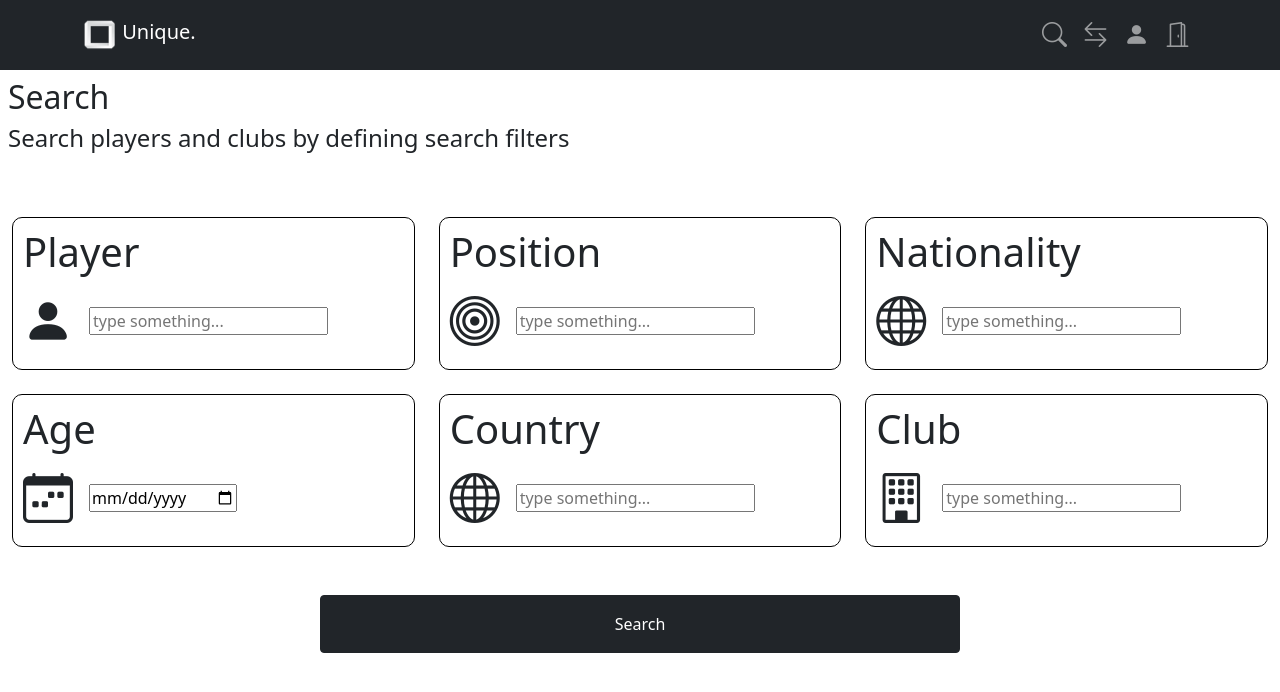
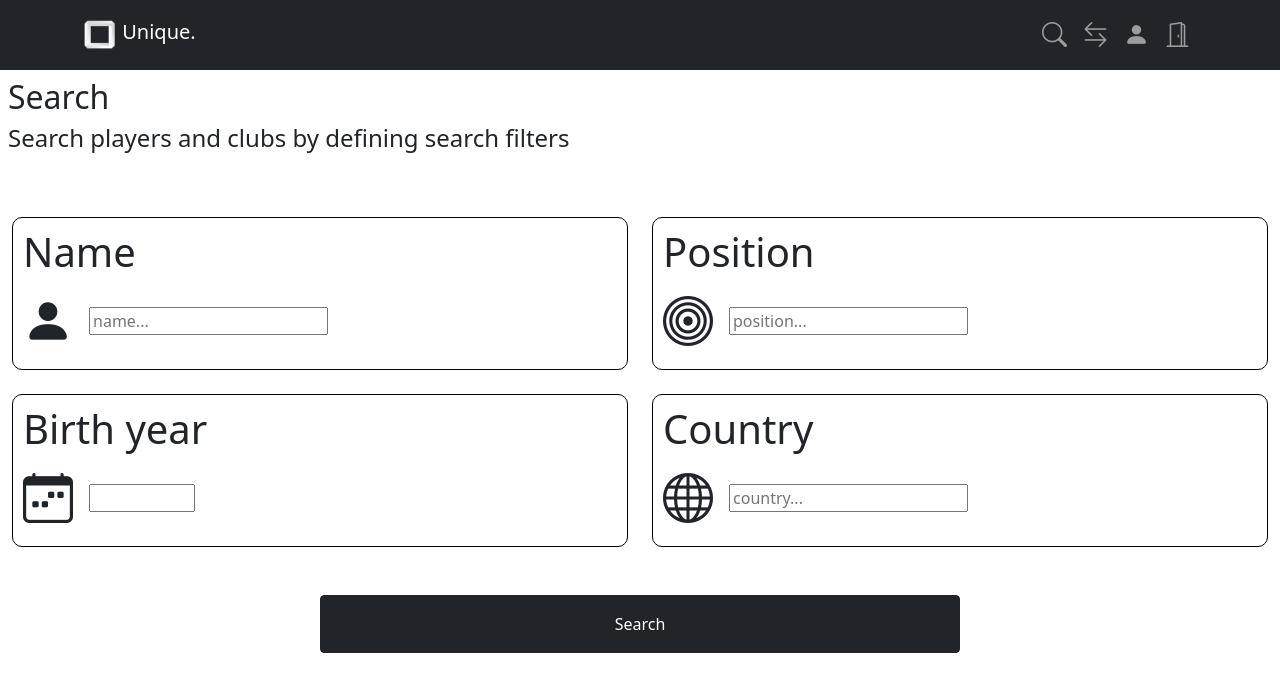
Before and after one commit to ShyqeriTari/Unique., a React (Create React App) app: page /search in a window 1280 px wide. Shown: the top 692 px of the page. Built offline with nearby package versions, Linux system fonts and the light colour scheme.

Commit message:
search section

```diff
--- a/src/components/Search.jsx
+++ b/src/components/Search.jsx
@@ -19,13 +19,11 @@ const Search = () => {
             </div>
 
             <Row className="m-auto mb-4 mt-5">
-                <Col sm={6} md={6} lg={4}><SearchSection title={"Player"} icon={"bi bi-person-fill"} type={"text"}/></Col>
-                <Col sm={6} md={6} lg={4}><SearchSection title={"Position"} icon={"bi bi-bullseye"} type={"text"}/></Col>
-                <Col sm={6} md={6} lg={4}><SearchSection title={"Nationality"} icon={"bi bi-globe"} type={"text"}/></Col>
+                <Col sm={6} md={6} lg={6}><SearchSection title={"Name"} icon={"bi bi-person-fill"} type={"text"} text={"name..."}/></Col>
+                <Col sm={6} md={6} lg={6}><SearchSection title={"Position"} icon={"bi bi-bullseye"} type={"text"} text={"position..."}/></Col>
 
-                <Col sm={6} md={6} lg={4}><SearchSection title={"Age"} icon={"bi bi-calendar-week"} type={"date"}/></Col>
-                <Col sm={6} md={6} lg={4}><SearchSection title={"Country"} icon={"bi bi-globe"} type={"text"} /></Col>
-                <Col sm={6} md={6} lg={4}><SearchSection title={"Club"} icon={"bi bi-building"} type={"text"}/></Col>
+                <Col sm={6} md={6} lg={6}><SearchSection title={"Birth year"} icon={"bi bi-calendar-week"} type={"number"} min={1900} max={2022}/></Col>
+                <Col sm={6} md={6} lg={6}><SearchSection title={"Country"} icon={"bi bi-globe"} type={"text"} text={"country..."}/></Col>
             </Row>
 
            { location === "/search-club-player" ? <Button variant="dark" className="search-button m-auto p-3" onClick={()=> navigate("/search-club-result") }>Search</Button> : location === "/search-compare-player1" ? <Button variant="dark" className="search-button m-auto p-3" onClick={()=> navigate("/search-compare-result1") }>Search</Button> : location === "/search-compare-player2" ? <Button variant="dark" className="search-button m-auto p-3" onClick={()=> navigate("/search-compare-result2") }>Search</Button>:<Button variant="dark" className="search-button m-auto p-3" onClick={()=> navigate("/search-result") }>Search</Button>}
--- a/src/components/SearchSection.jsx
+++ b/src/components/SearchSection.jsx
@@ -1,10 +1,10 @@
-const SearchSection = ({title, icon, type}) => {
+const SearchSection = ({title, icon, type, min, max, text}) => {
     return(
         <div className="search-sec-container mb-4">
             <h1>{title}</h1>
            <div className="d-flex align-items-center">
             <i className={icon}></i>
-            <input className="ms-3 h-50" type={type} placeholder="type something..."></input>
+            <input className="ms-3 h-50" type={type} min={min} max={max} placeholder={text}></input>
             </div>
         </div>
     )
```
